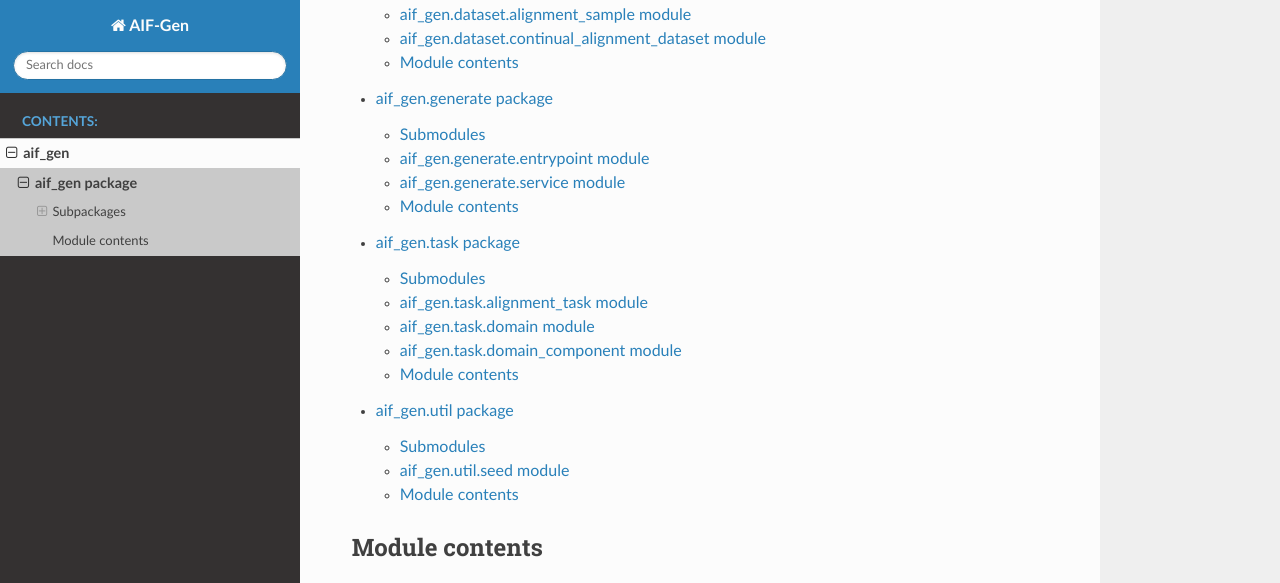
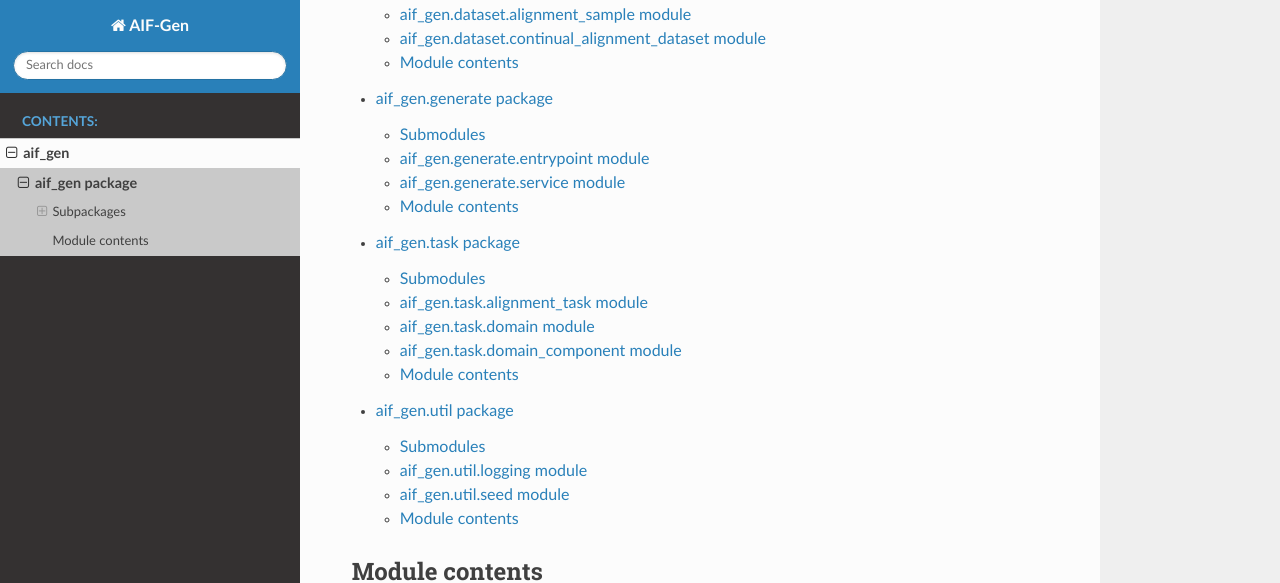
Before and after one commit to amgadelgamal/AIF-Gen, a Sphinx documentation site: the page built from docs/source/aif_gen.rst, in a window 1280 px wide and 900 px high, scrolled down 897 px, cut to the strip 0-583 px from the top of the window. Built offline with Sphinx 7.4.7 and the Read the Docs theme 3.1.0, drawn with Linux system fonts in a browser that asks for light colours.

Commit message:
Upload new documentation

```diff
--- a/docs/source/aif_gen.util.rst
+++ b/docs/source/aif_gen.util.rst
@@ -3,6 +3,14 @@ aif\_gen.util package
 
 Submodules
 ----------
+
+aif\_gen.util.logging module
+----------------------------
+
+.. automodule:: aif_gen.util.logging
+   :members:
+   :undoc-members:
+   :show-inheritance:
 
 aif\_gen.util.seed module
 -------------------------
```
